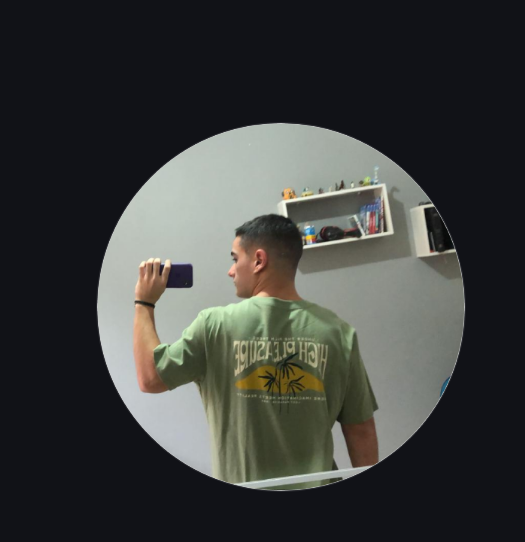
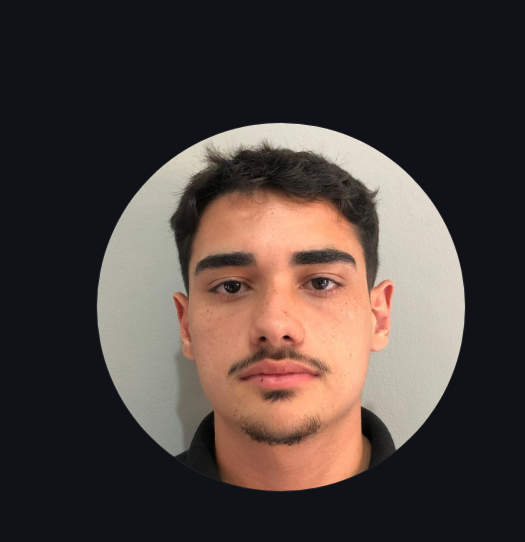
Before and after one commit to EnzoGabrielCode/EnzoGabrielCode.github.io, a plain HTML site: page index.html in a window 1280 px wide. Shown: the part 2600-3142 px from the top of the page, 0-525 px from the left. Drawn offline with nearby package versions, Linux system fonts and the light colour scheme.

Commit message:
trocando a foto

```diff
--- a/index.html
+++ b/index.html
@@ -171,7 +171,7 @@
         </section>
         <section id="sobre" class="about">
             <div class="about__content1">
-                <img src="assets/img/about/Foto.png" alt="" class="about__photo">
+                <img src="assets/img/about/foto.jpg" alt="" class="about__photo">
                 <div class="about__description">
                     <h2>Sobre mim</h2>
                     <p>Enzo Gabriel de Paula. Sou um programador iniciante com foco no aprendizado de JavaScript, HTML e CSS. Estou me dedicando ao objetivo de me tornar um desenvolvedor fullstack. Embora ainda não atue profissionalmente na área, estou constantemente aprimorando meus conhecimentos e habilidades por meio de estudos e projetos práticos.</p>
```
Also changed, not shown: assets/img/about/Foto.png (deleted), assets/img/about/foto.jpg (added).
